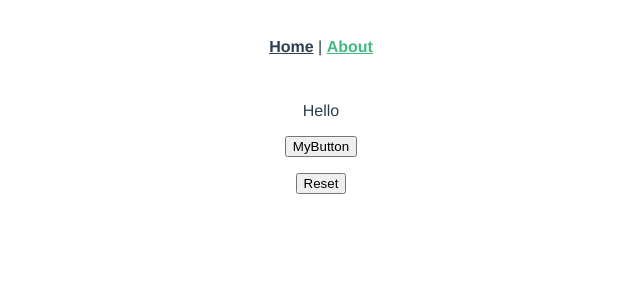
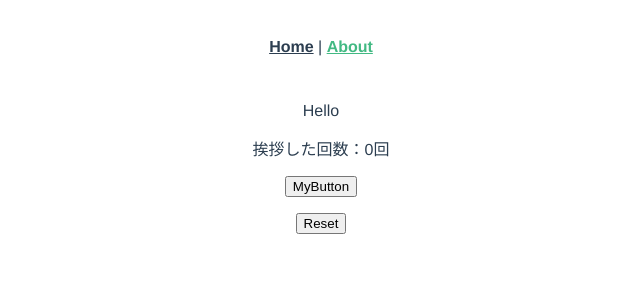
Before and after one commit to smicle/firebase-test, a Vue app in the folder vuetify/: page /about in a window 1280 px wide. Shown: the top 300 px of the page, without its empty margins (319-959 px from the left). Built offline with nearby package versions, Linux system fonts and the light colour scheme; the HTML template or start-up script is replaced by a standard one.

Commit message:
Add v-if

```diff
--- a/vuetify/src/views/About.vue
+++ b/vuetify/src/views/About.vue
@@ -1,6 +1,8 @@
 <template>
   <div class="home">
     <p>{{ greetText }}</p>
+    <p>挨拶した回数：{{ count }}回</p>
+    <p v-if="isRegulars">いつもありがとうございます</p>
     <p>
       <MyButton :greet="greetText" @click="onMyButtonClicked"></MyButton>
     </p>
@@ -26,6 +28,10 @@ export default class Home extends Vue {
   private count = 0
   public greetText = 'Hello'
 
+  public get isRegulars(): boolean {
+    return this.count >= 5
+  }
+
   public onMyButtonClicked(c: number) {
     this.count = c
     this.greetText = 'こんにちは'
```
